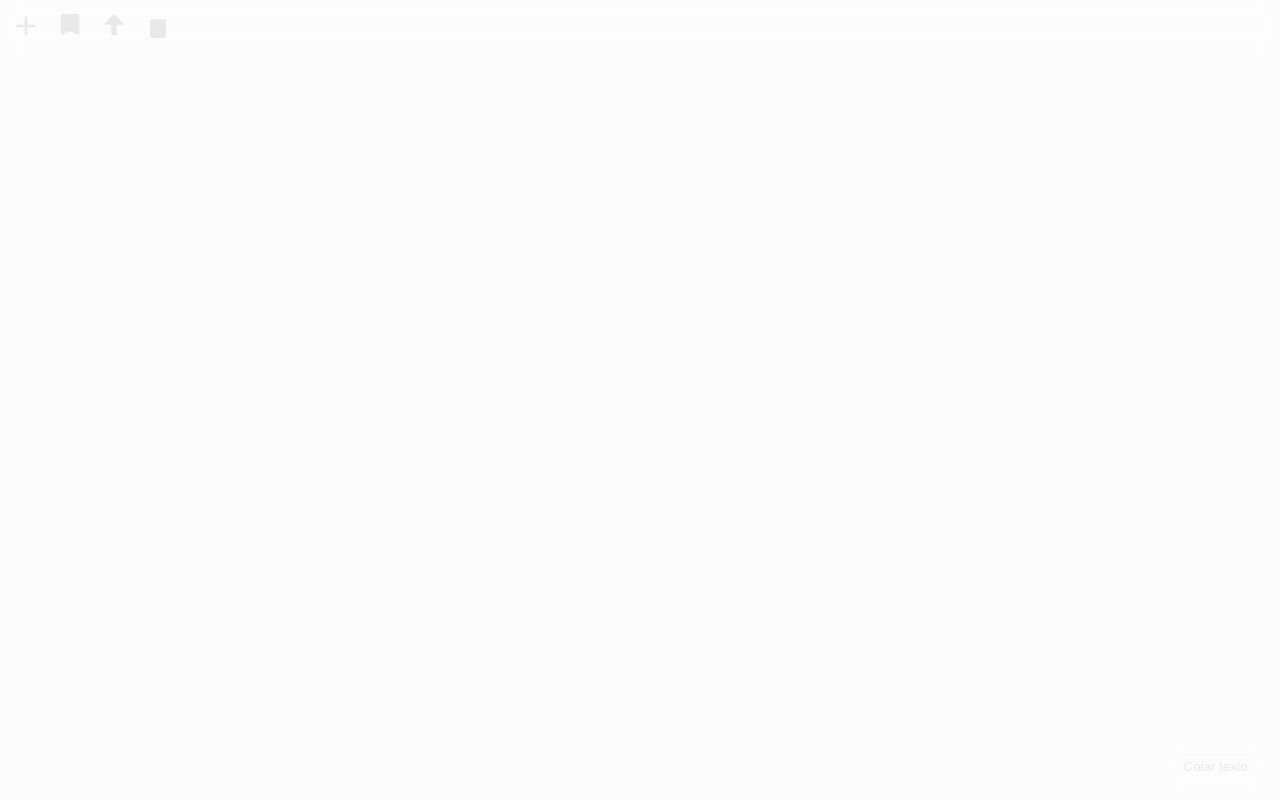
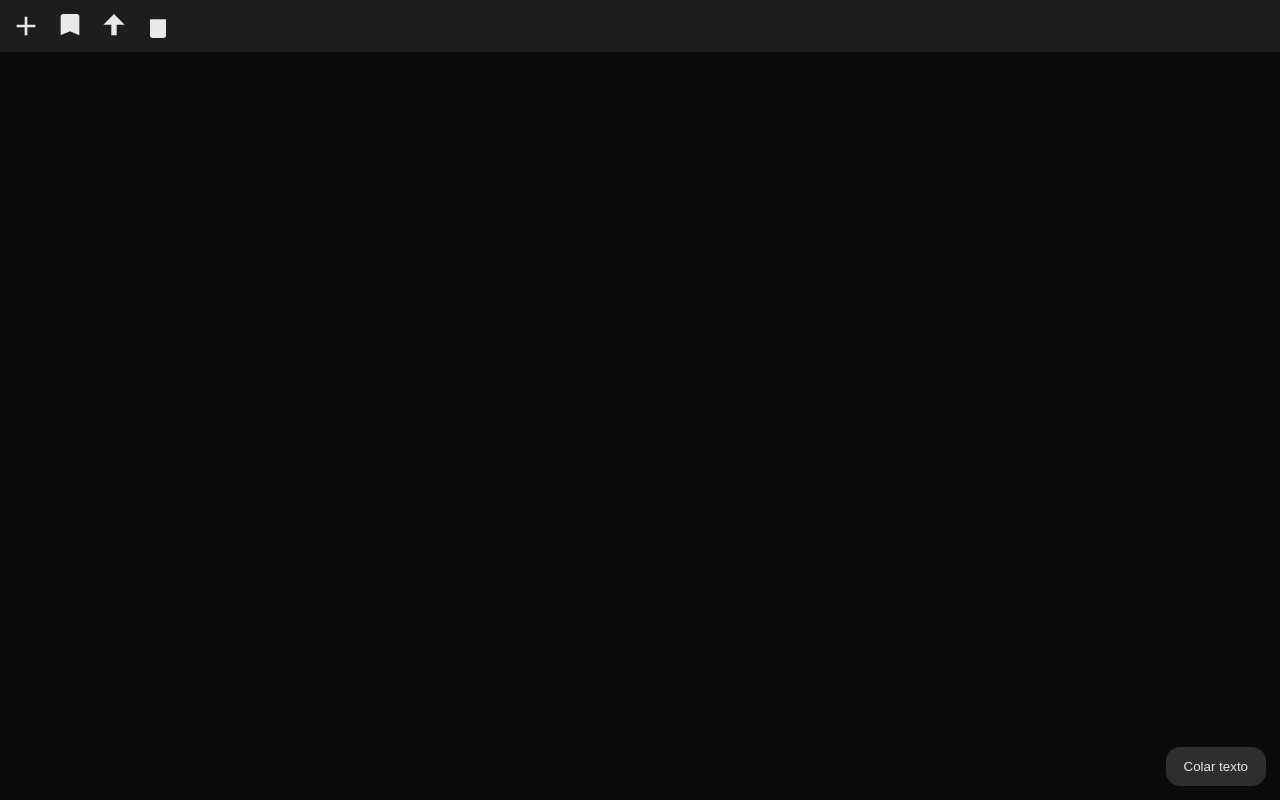
Before and after one commit to Kodux78k/oiDual-78KrdZ, a plain HTML site: page index.html in a window 1280 px wide. Drawn offline with Linux system fonts and the light colour scheme.

Commit message:
Update index.html

```diff
--- a/index.html
+++ b/index.html
@@ -20,7 +20,7 @@ if ("serviceWorker" in navigator) {
   <!-- Fonte & base -->
   <style>
     :root {
-      --bg: rgba(0,0,0,0.01);
+      --bg: rgba(0,0,0,0.96);
       --glass: rgba(255,255,255,0.08);
       --blur: blur(10px);
       --radius: 14px;
```
